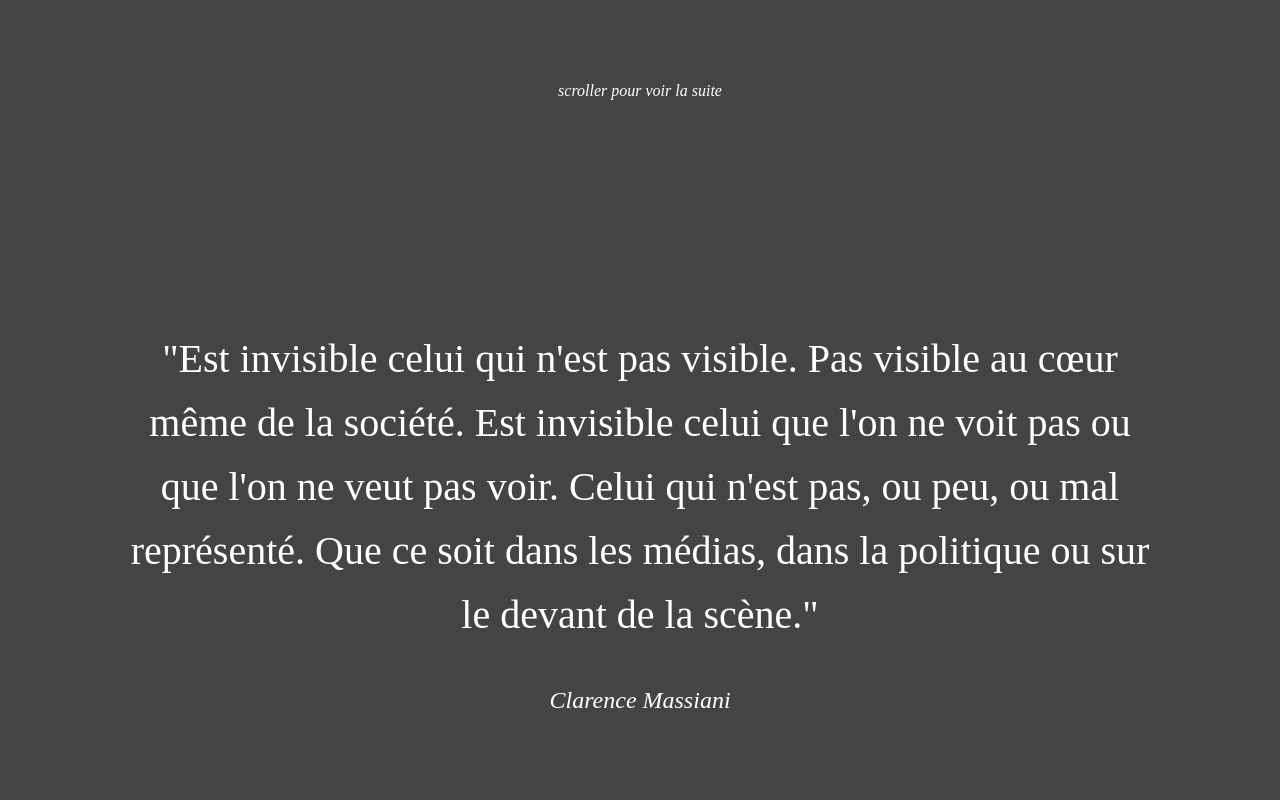
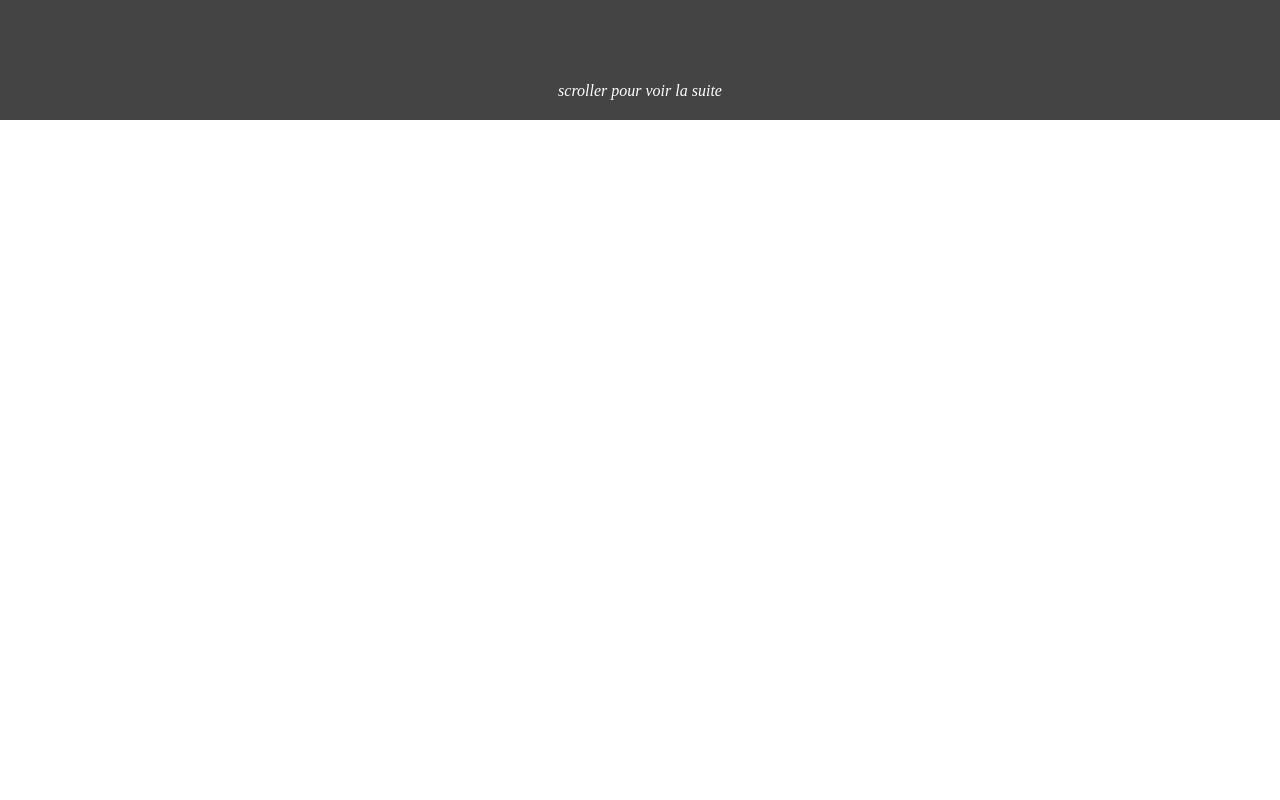
Before and after one commit to audricfullhardt/invisibles, a Vue app: page / in a window 1280 px wide. Shown: the part 680-1480 px from the top of the page. After the commit the page ends 800 px from the top, so only its background shows below. Built offline with nearby package versions, Linux system fonts and the light colour scheme.

Commit message:
add scroll from section to section

```diff
--- a/src/App.vue
+++ b/src/App.vue
@@ -1,11 +1,11 @@
 <template>
   <div id="app">
     <template v-if="$route.path === '/'">
-      <landing />
-      <author />
-      <intro />
-      <div id="childrens">
-        <Childrens />
+      <div class="container">
+        <Landing class="page" />
+        <Author class="page" />
+        <Intro class="page" />
+        <Childrens class="page" id="childrens"/>
       </div>
     </template>
     <template v-else>
@@ -26,6 +26,57 @@ export default {
     Author,
     Intro,
     Childrens
+  },
+  mounted() {
+    const pages = document.querySelectorAll('.page');
+    let isScrolling = false;
+
+    window.addEventListener('wheel', (e) => {
+      if (isScrolling) return;
+
+      isScrolling = true;
+      const direction = e.deltaY > 0 ? 1 : -1;
+
+      const currentPage = Array.from(pages).findIndex(page => {
+        const rect = page.getBoundingClientRect();
+        return rect.top >= -10 && rect.top <= 10;
+      });
+
+      if (currentPage !== -1) {
+        const nextPage = pages[currentPage + direction];
+        if (nextPage) {
+          nextPage.scrollIntoView({ behavior: 'smooth' });
+        }
+      }
+
+      setTimeout(() => {
+        isScrolling = false;
+      }, 1000);
+    });
   }
 };
 </script>
+
+<style>
+html, body {
+  margin: 0;
+  padding: 0;
+  overflow-x: hidden;
+}
+
+.container {
+  height: 100vh;
+  overflow-y: scroll;
+}
+
+.page {
+  height: 100vh;
+  width: 100%;
+  scroll-snap-align: start;
+}
+
+#app {
+  scroll-snap-type: y mandatory;
+  scroll-behavior: smooth;
+}
+</style>
```
